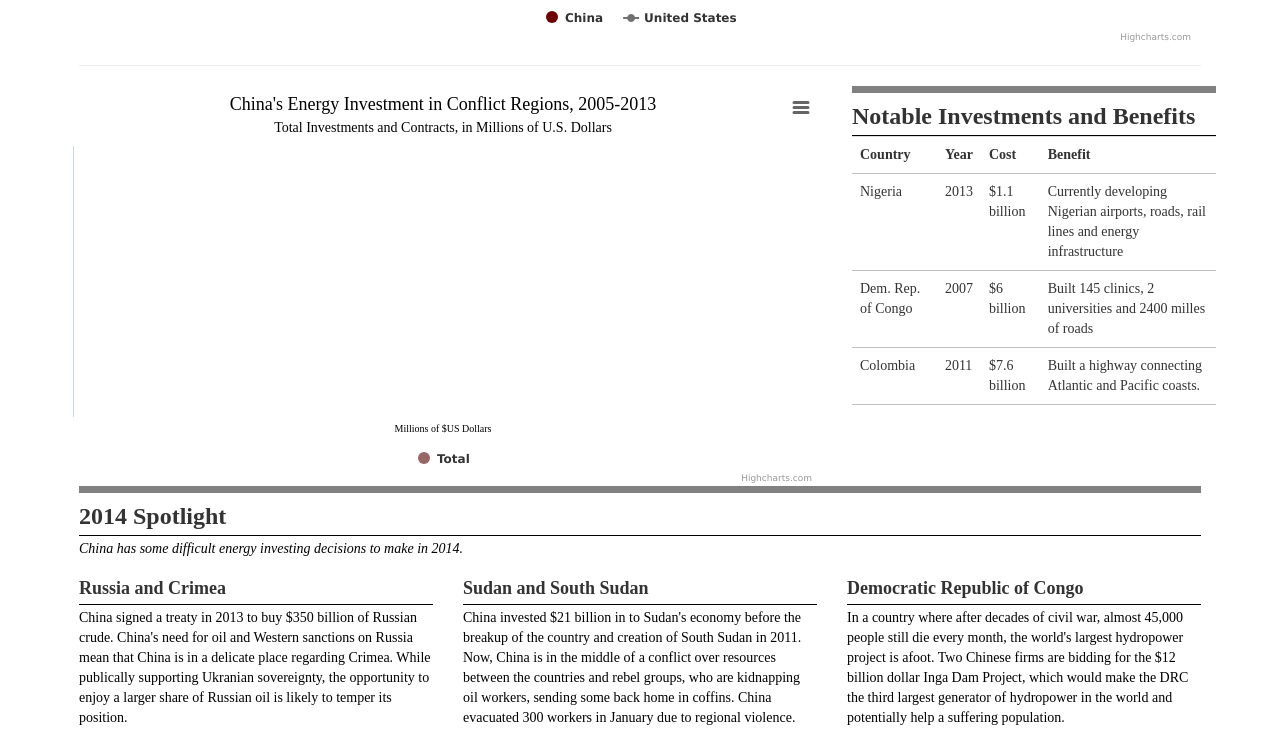
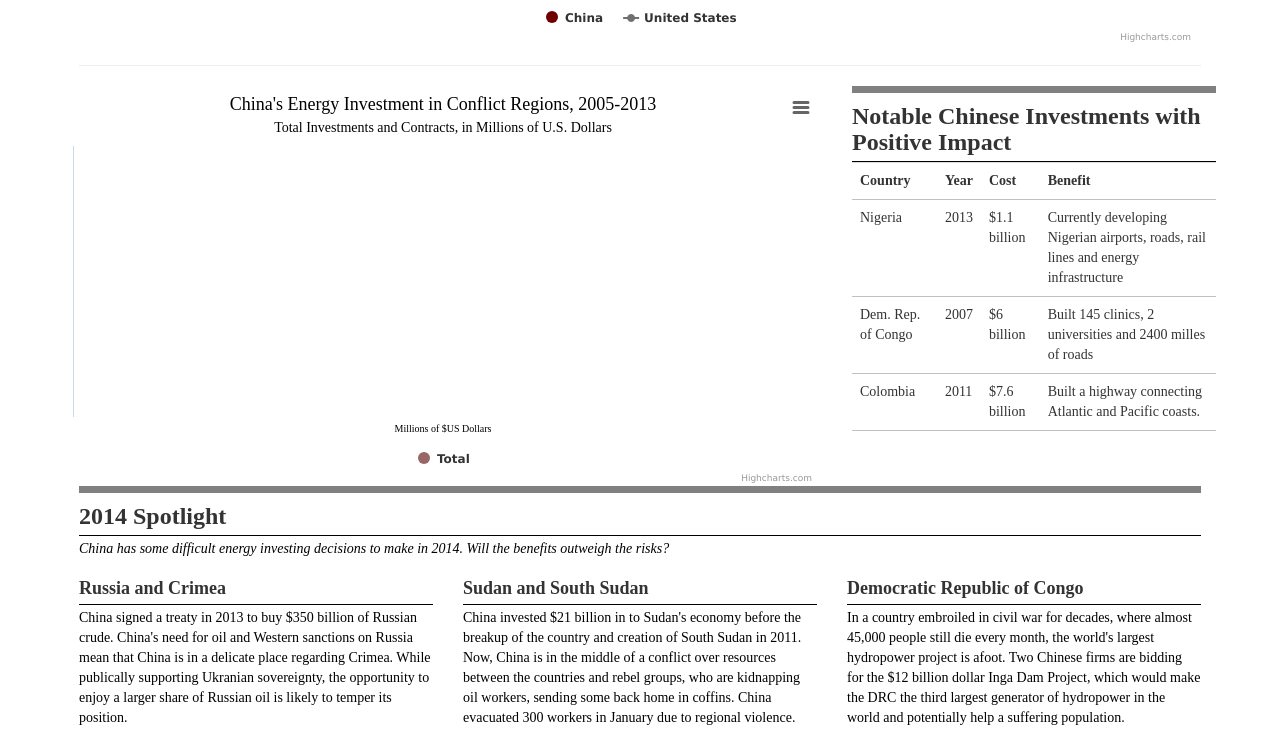
Before and after one commit to alblaine/Data, a plain HTML site: page index.html in a window 1280 px wide. Shown: the part 612-1347 px from the top of the page. Drawn offline with nearby package versions, Linux system fonts and the light colour scheme; no server answers; a web font is replaced by a local one.

Commit message:
eighth commit

```diff
--- a/index.html
+++ b/index.html
@@ -533,7 +533,7 @@ function writeChart(){
 
     <div class="col-md-4">
         <div class="headline"></div>
-        <h3 class="title">Notable Investments and Benefits</h3>
+        <h3 class="title">Notable Chinese Investments with Positive Impact</h3>
         <div class="table-responsive">
         <table class="table">
 
@@ -607,7 +607,7 @@ function writeChart(){
         <div class="col-md-12 col-sm-12">
          <div class="headline"></div>
                 <h3 class="title">2014 Spotlight</h3>
-                <p><i>China has some difficult energy investing decisions to make in 2014.</i></p>
+                <p><i>China has some difficult energy investing decisions to make in 2014. Will the benefits outweigh the risks?</i></p>
         </div>
     </div>
 <div class="row">
@@ -626,7 +626,7 @@ function writeChart(){
 <div class="col-md-4 col-sm-12">
 
     <h4 class="title">Democratic Republic of Congo</h4>
-        <p class="text">In a country where after decades of civil war, almost 45,000 people still die every month, the world's largest hydropower project is afoot. Two Chinese firms are bidding for the $12 billion dollar Inga Dam Project, which would make the DRC the third largest generator of hydropower in the world and potentially help a suffering population.</p>
+        <p class="text">In a country embroiled in civil war for decades, where almost 45,000 people still die every month, the world's largest hydropower project is afoot. Two Chinese firms are bidding for the $12 billion dollar Inga Dam Project, which would make the DRC the third largest generator of hydropower in the world and potentially help a suffering population.</p>
             <div id="chart5"></div>
 
 
```
